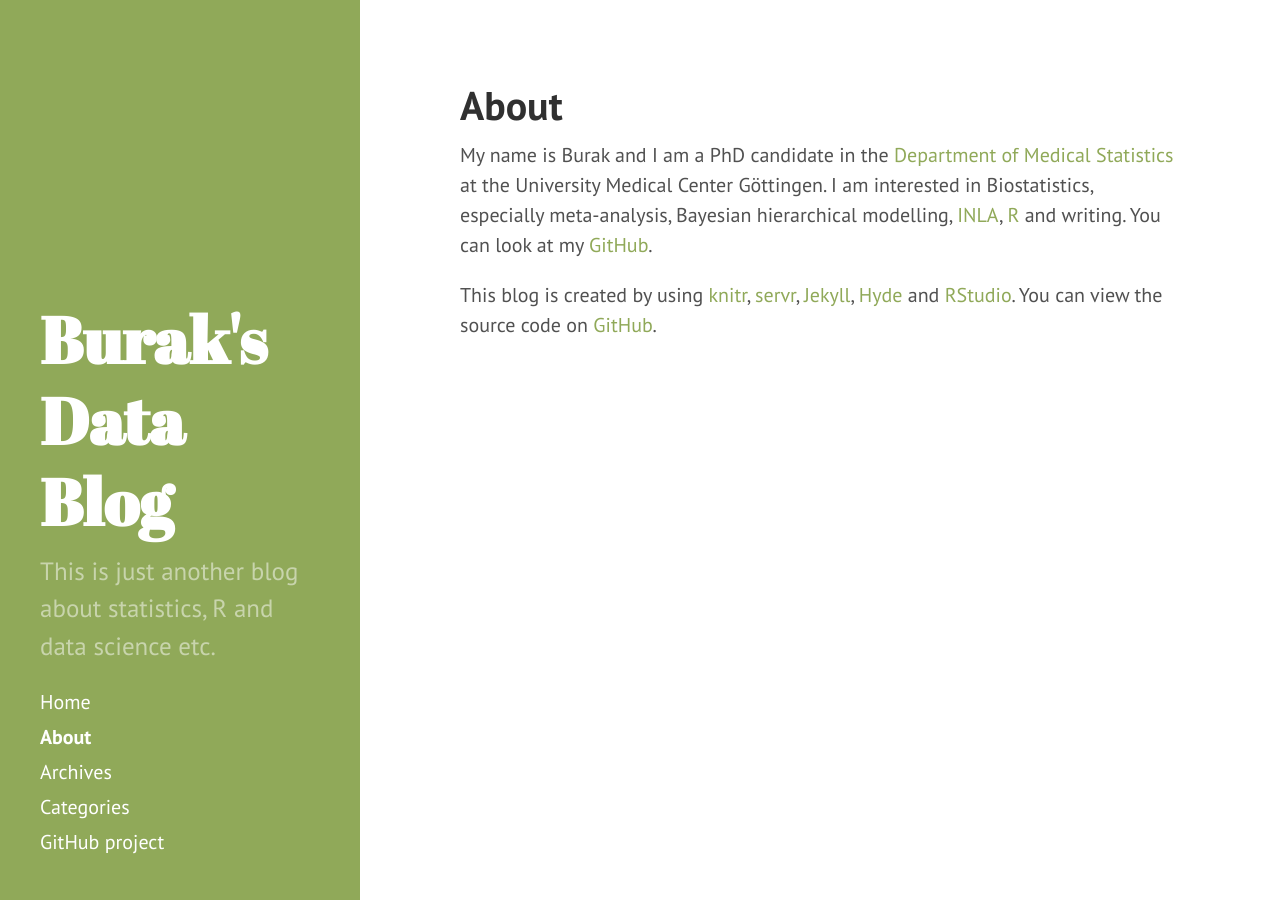
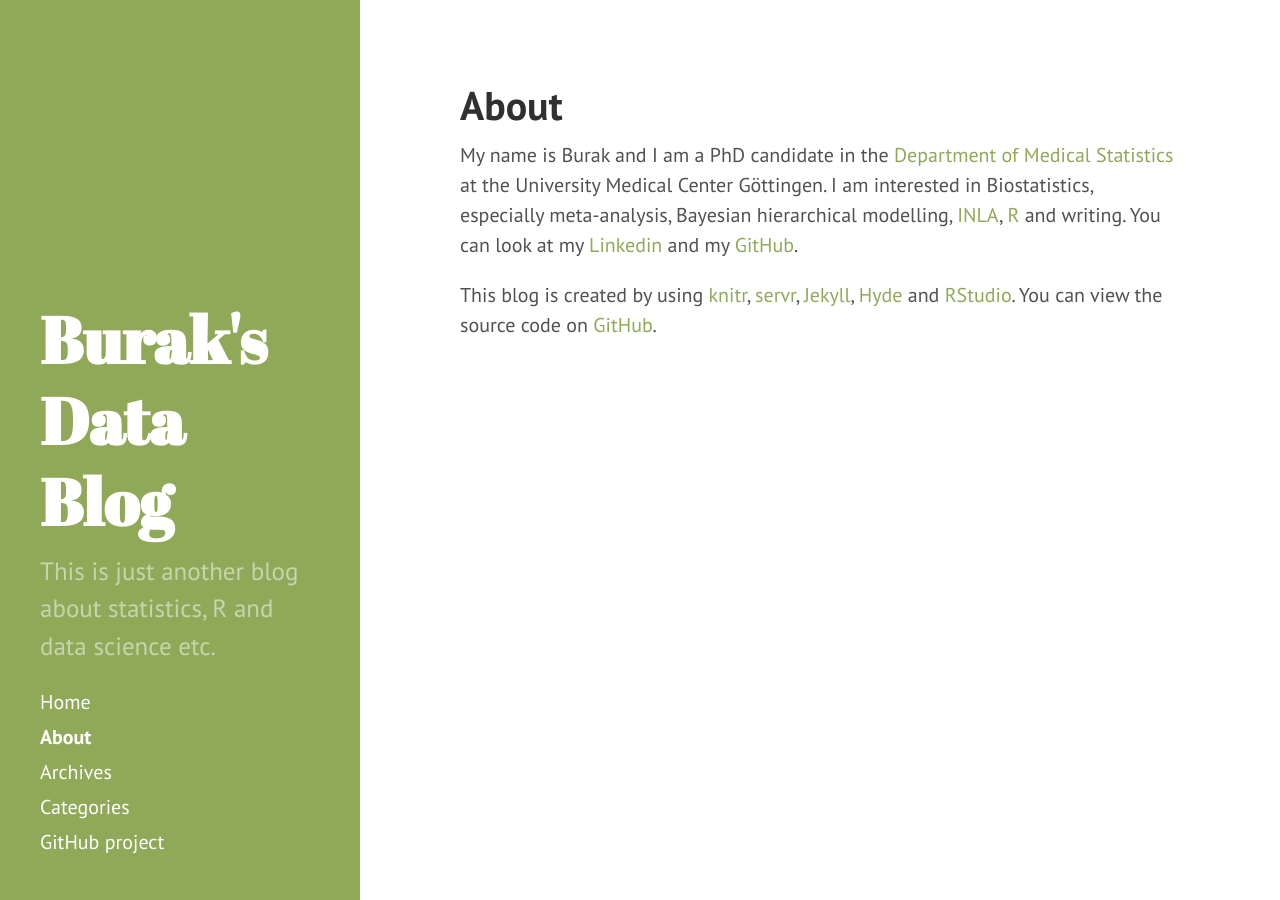
Before and after one commit to gunhanb/blog, a Jekyll site: the page built from about.md, in a window 1280 px wide. Built offline with Jekyll 4.4.1, drawn with Linux system fonts in a browser that asks for light colours; comment, search, counter and statistics services are not loaded.

Commit message:
Minor fix

```diff
--- a/_source/2016-10-27-reproducible-research.Rmd
+++ b/_source/2016-10-27-reproducible-research.Rmd
@@ -77,4 +77,4 @@ Bu arada **knitr**'i her turlu farkli LaTeX *documentclass* icin kullanabilirsin
 
 ## Kapanis
 
-Daha once soyledigim gibi **knitr** bayagi flexible. Mesela LaTeX kullanmak istemiyorsaniz, **R** + **Markdown** + **Rstudio** da gayet guzel bir alternatif sizin icin. Boylece HTML ve ya Word output da elde edebilirsiniz, PDF in yaninda (ozellikle  LaTeX bilmiyorsaniz). Veyahut **R** yerine **Phyton**, **SAS**, **Ruby** kullanabilirsiniz, **Rstudio** yerine **LyX**, **Texmaker** veya **Emacs** kullanabilirsiniz. Fakat bence **Rstudio** dan sasmamak en mantiklisi cunku Rstudio knitr icin *build-in support* a sahip. Muhtemelen bunun onemli bir nedeni **knitr** in yaraticisinin bir **Rstudio** calisani olmasi. Hepsi ve daha fazlasi icin [**knitr** in websitesine bakabilirsiniz](http://yihui.name/knitr/). Son olarak, bu yazinin kendisi de **knitr** kullanarak reproducible researche bir ornek, source code u yazardan taleb edebilirsiniz.
+Daha once soyledigim gibi **knitr** bayagi flexible. Mesela LaTeX kullanmak istemiyorsaniz, **R** + **Markdown** + **Rstudio** da gayet guzel bir alternatif sizin icin. Boylece HTML ve ya Word output da elde edebilirsiniz, PDF in yaninda (ozellikle  LaTeX bilmiyorsaniz). Veyahut **R** yerine **Phyton**, **SAS**, **Ruby** kullanabilirsiniz, **Rstudio** yerine **LyX**, **Texmaker** veya **Emacs** kullanabilirsiniz. Fakat bence **Rstudio** dan sasmamak en mantiklisi cunku Rstudio knitr icin *build-in support* a sahip. Muhtemelen bunun onemli bir nedeni **knitr** in yaraticisinin bir **Rstudio** calisani olmasi. Hepsi ve daha fazlasi icin [**knitr** in websitesine bakabilirsiniz](http://yihui.name/knitr/). Son olarak, bu yazinin kendisi de **knitr** kullanarak reproducible research'e bir ornek, source code'a [buradan ulasabilirsiniz](https://raw.githubusercontent.com/gunhanb/blog/gh-pages/_source/2016-10-27-reproducible-research.Rmd).
--- a/about.md
+++ b/about.md
@@ -4,7 +4,7 @@ title: About
 ---
 
 
-My name is Burak and I am a PhD candidate in the [Department of Medical Statistics](http://www.ams.med.uni-goettingen.de/friede-en.shtml) at the University Medical Center Göttingen. I am interested in Biostatistics, especially meta-analysis, Bayesian hierarchical modelling, [INLA](http://www.r-inla.org/home), [R](https://www.r-project.org) and writing. You can look at my [GitHub](https://github.com/gunhanb/).
+My name is Burak and I am a PhD candidate in the [Department of Medical Statistics](http://www.ams.med.uni-goettingen.de/friede-en.shtml) at the University Medical Center Göttingen. I am interested in Biostatistics, especially meta-analysis, Bayesian hierarchical modelling, [INLA](http://www.r-inla.org/home), [R](https://www.r-project.org) and writing. You can look at my [Linkedin](https://www.linkedin.com/in/burak-kursad-gunhan-008733114?trk=hp-identity-name) and my [GitHub](https://github.com/gunhanb/).
 
 This blog is created by using [knitr](http://yihui.name/knitr/),  [servr](https://github.com/yihui/servr),
 [Jekyll](https://jekyllrb.com/), [Hyde](http://hyde.getpoole.com) and [RStudio](http://rstudio.com).
```
Also changed, not shown: 4 other files.
